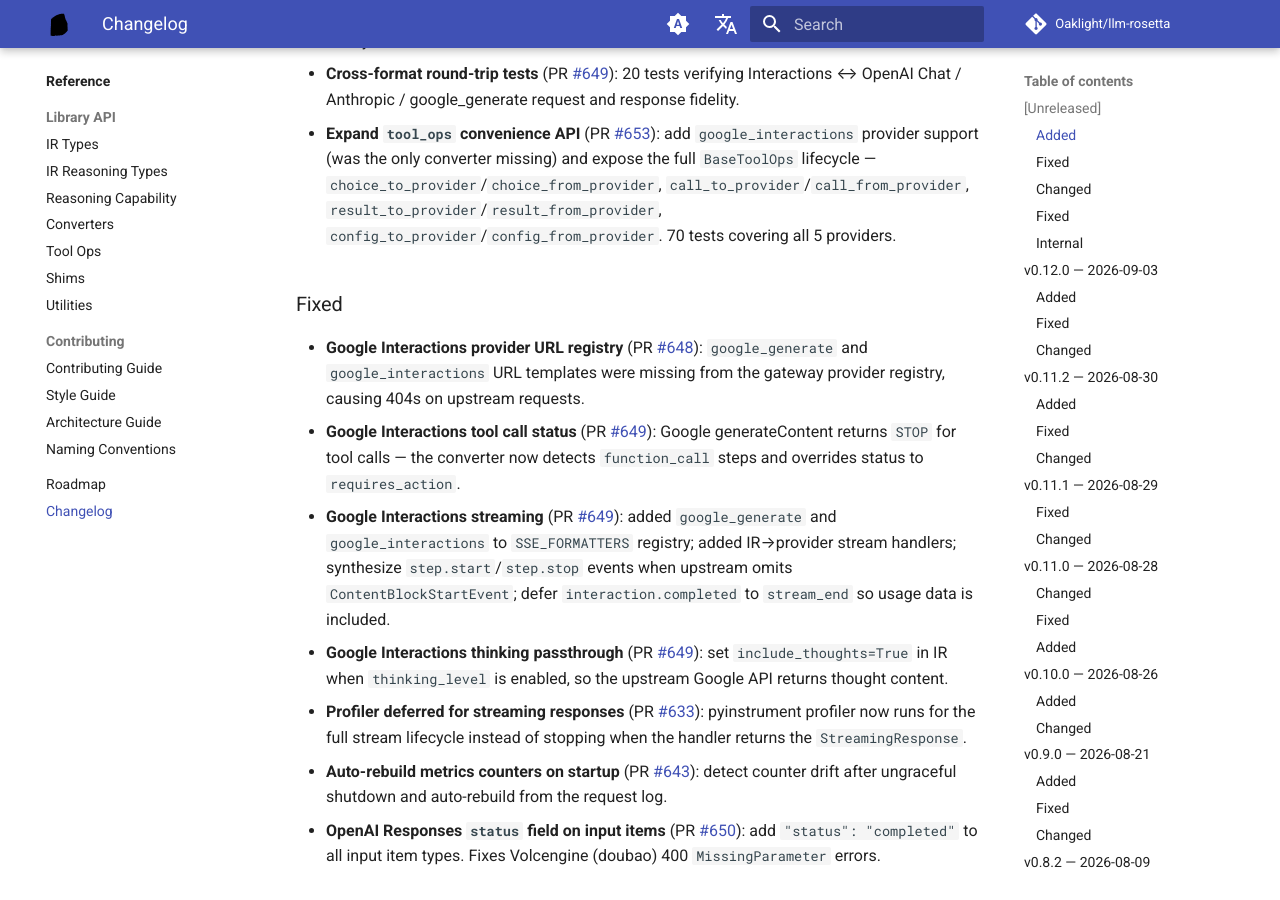
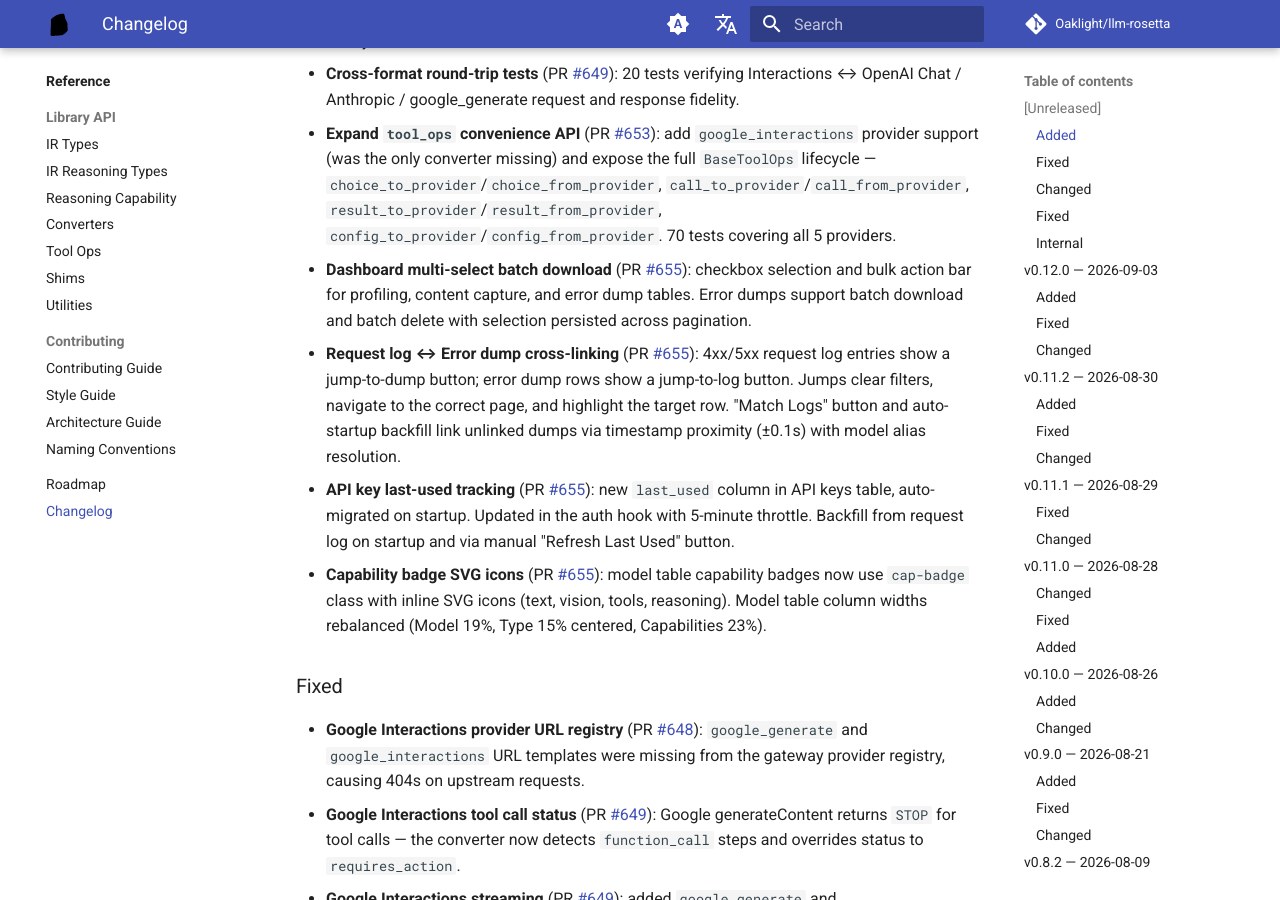
Before and after one commit to Oaklight/llm-rosetta, an MkDocs documentation site: the page built from docs/changelog.md, in a window 1280 px wide and 900 px high, scrolled down 1031 px. Built offline with MkDocs 1.6.1 and Material for MkDocs 9.7.7, drawn with Linux system fonts in a browser that asks for light colours; comment, search, counter and statistics services are not loaded; some of the changed text lies outside the part shown.

Commit message:
docs: update changelog for v0.13.0

```diff
--- a/docs/changelog.md
+++ b/docs/changelog.md
@@ -19,6 +19,10 @@ All notable changes to LLM-Rosetta are documented here. This project follows [Ke
 - **Cross-format round-trip tests** (PR [#649](https://github.com/Oaklight/llm-rosetta/pull/649)): 20 tests verifying Interactions ↔ OpenAI Chat / Anthropic / google_generate request and response fidelity.
 
 - **Expand `tool_ops` convenience API** (PR [#653](https://github.com/Oaklight/llm-rosetta/pull/653)): add `google_interactions` provider support (was the only converter missing) and expose the full `BaseToolOps` lifecycle — `choice_to_provider`/`choice_from_provider`, `call_to_provider`/`call_from_provider`, `result_to_provider`/`result_from_provider`, `config_to_provider`/`config_from_provider`. 70 tests covering all 5 providers.
+- **Dashboard multi-select batch download** (PR [#655](https://github.com/Oaklight/llm-rosetta/pull/655)): checkbox selection and bulk action bar for profiling, content capture, and error dump tables. Error dumps support batch download and batch delete with selection persisted across pagination.
+- **Request log ↔ Error dump cross-linking** (PR [#655](https://github.com/Oaklight/llm-rosetta/pull/655)): 4xx/5xx request log entries show a jump-to-dump button; error dump rows show a jump-to-log button. Jumps clear filters, navigate to the correct page, and highlight the target row. "Match Logs" button and auto-startup backfill link unlinked dumps via timestamp proximity (±0.1s) with model alias resolution.
+- **API key last-used tracking** (PR [#655](https://github.com/Oaklight/llm-rosetta/pull/655)): new `last_used` column in API keys table, auto-migrated on startup. Updated in the auth hook with 5-minute throttle. Backfill from request log on startup and via manual "Refresh Last Used" button.
+- **Capability badge SVG icons** (PR [#655](https://github.com/Oaklight/llm-rosetta/pull/655)): model table capability badges now use `cap-badge` class with inline SVG icons (text, vision, tools, reasoning). Model table column widths rebalanced (Model 19%, Type 15% centered, Capabilities 23%).
 
 ### Fixed
 
@@ -39,6 +43,8 @@ All notable changes to LLM-Rosetta are documented here. This project follows [Ke
 ### Fixed
 
 - **Security: deleted/rotated API keys could still authenticate** (PR [#652](https://github.com/Oaklight/llm-rosetta/pull/652)): the auth hook had a `config_fallback` dict (built from `server.api_keys` at startup) that was never invalidated by admin panel key deletion/rotation. Revoked keys could bypass keystore validation via this stale fallback. Removed the `config_fallback` path entirely — SQLite keystore is now the sole API key authority.
+- **Security: credential_visible default and persistence** (PR [#654](https://github.com/Oaklight/llm-rosetta/pull/654)): default flipped from `true` to `false`, forced off when no admin password is set. Backend 403 guard on the PUT endpoint and GET reveal endpoint. Admin UI toggle disabled when no password is configured. Sensitive fields (admin_password, api_keys) masked in config API responses.
+- **Server Time label** (PR [#655](https://github.com/Oaklight/llm-rosetta/pull/655)): renamed "System Time" to "Server Time" for clarity. Timezone display changed from abbreviation (CDT) to GMT±N format throughout.
 
 ### Internal
 
```
